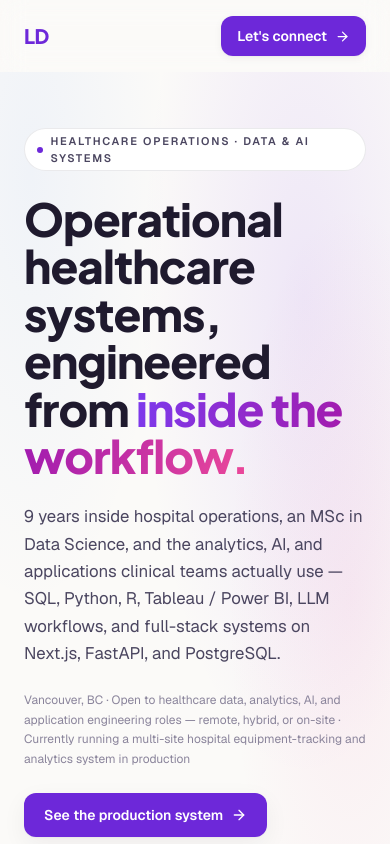
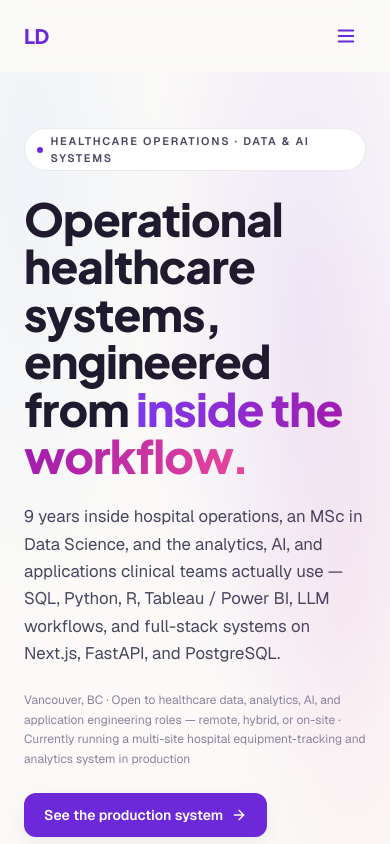
Before and after one commit to lloyd-delacruz/portfolio-website, a Next.js app in the folder frontend/: page / in a window 390 px wide. Shown: the top 844 px of the page. Built offline with nearby package versions, Linux system fonts and the light colour scheme.

Commit message:
home nav_mobile update

```diff
--- a/frontend/src/components/home/HomeNav.tsx
+++ b/frontend/src/components/home/HomeNav.tsx
@@ -1,6 +1,9 @@
 // frontend/src/components/home/HomeNav.tsx
+'use client'
+
+import { useState } from 'react'
 import Link from 'next/link'
-import { ArrowRight } from 'lucide-react'
+import { ArrowRight, Menu, X } from 'lucide-react'
 
 const LINKS = [
   { label: 'Home', href: '/' },
@@ -11,6 +14,8 @@ const LINKS = [
 ]
 
 export function HomeNav({ active = 'Home' }: { active?: string }) {
+  const [isOpen, setIsOpen] = useState(false)
+
   return (
     <header className="sticky top-0 z-50 bg-[var(--cream)]/85 backdrop-blur-md">
       <div className="mx-auto flex h-[72px] max-w-[1180px] items-center justify-between px-6">
@@ -36,15 +41,58 @@ export function HomeNav({ active = 'Home' }: { active?: string }) {
           })}
         </nav>
 
+        <div className="flex items-center gap-2">
           <Link
             href="/contact"
-          className="group inline-flex items-center gap-2 rounded-xl px-4 py-2.5 text-sm font-semibold text-white soft-shadow-sm transition-transform hover:-translate-y-0.5"
+            className="group hidden items-center gap-2 rounded-xl px-4 py-2.5 text-sm font-semibold text-white soft-shadow-sm transition-transform hover:-translate-y-0.5 sm:inline-flex"
             style={{ background: 'var(--plum)' }}
           >
             Let&apos;s connect
             <ArrowRight size={15} className="transition-transform group-hover:translate-x-0.5" />
           </Link>
+
+          <button
+            type="button"
+            onClick={() => setIsOpen((v) => !v)}
+            aria-label={isOpen ? 'Close menu' : 'Open menu'}
+            aria-expanded={isOpen}
+            className="inline-flex h-10 w-10 items-center justify-center rounded-lg text-plum transition-colors hover:bg-plum/10 md:hidden"
+          >
+            {isOpen ? <X size={22} /> : <Menu size={22} />}
+          </button>
         </div>
+      </div>
+
+      {isOpen && (
+        <div className="border-t border-plum/10 bg-[var(--cream)]/95 backdrop-blur-md md:hidden">
+          <nav className="mx-auto flex max-w-[1180px] flex-col gap-1 px-6 py-4">
+            {LINKS.map((l) => {
+              const isActive = l.label === active
+              return (
+                <Link
+                  key={l.label}
+                  href={l.href}
+                  onClick={() => setIsOpen(false)}
+                  className={`rounded-lg px-3 py-2.5 text-base font-medium transition-colors ${
+                    isActive ? 'bg-plum/10 text-plum' : 'text-ink-soft hover:bg-plum/5 hover:text-ink'
+                  }`}
+                >
+                  {l.label}
+                </Link>
+              )
+            })}
+            <Link
+              href="/contact"
+              onClick={() => setIsOpen(false)}
+              className="mt-2 inline-flex items-center justify-center gap-2 rounded-xl px-4 py-2.5 text-sm font-semibold text-white soft-shadow-sm sm:hidden"
+              style={{ background: 'var(--plum)' }}
+            >
+              Let&apos;s connect
+              <ArrowRight size={15} />
+            </Link>
+          </nav>
+        </div>
+      )}
     </header>
   )
 }
```
Lines whose indentation alone changed are shown as unchanged.
